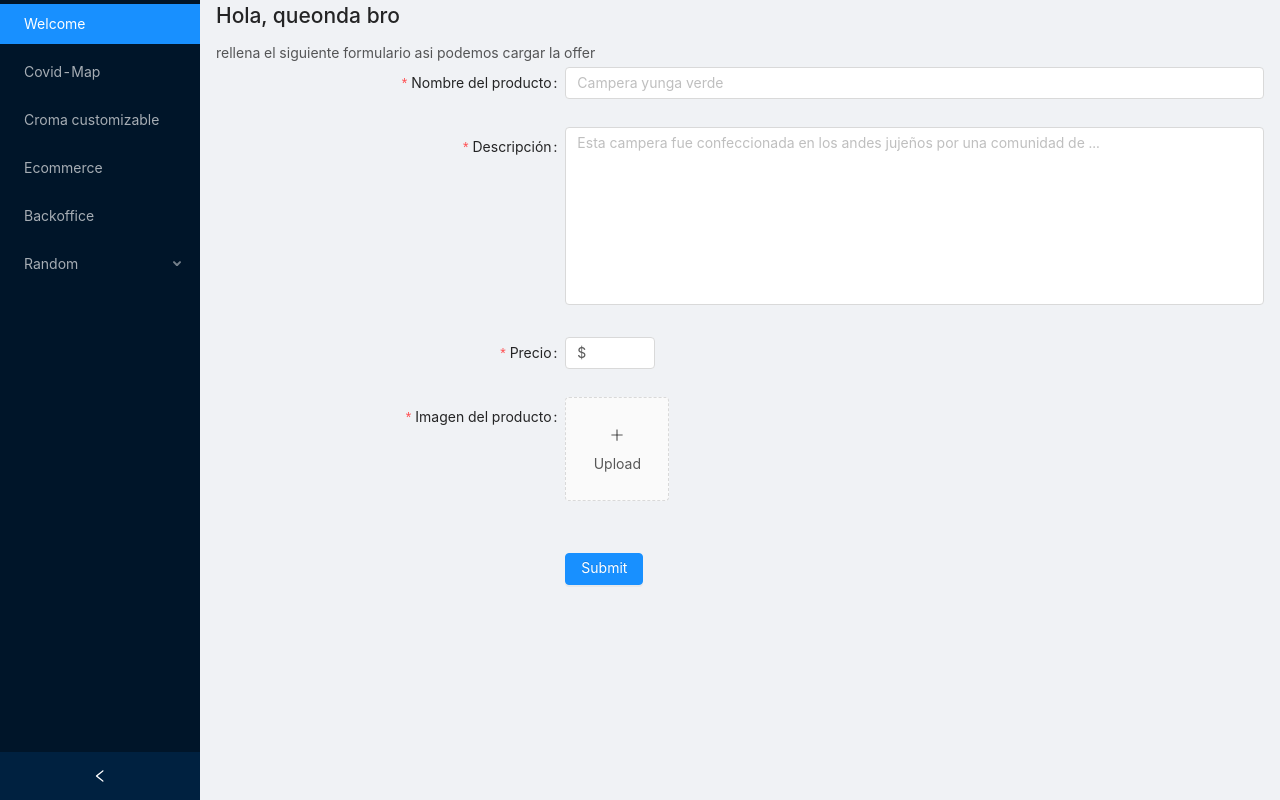
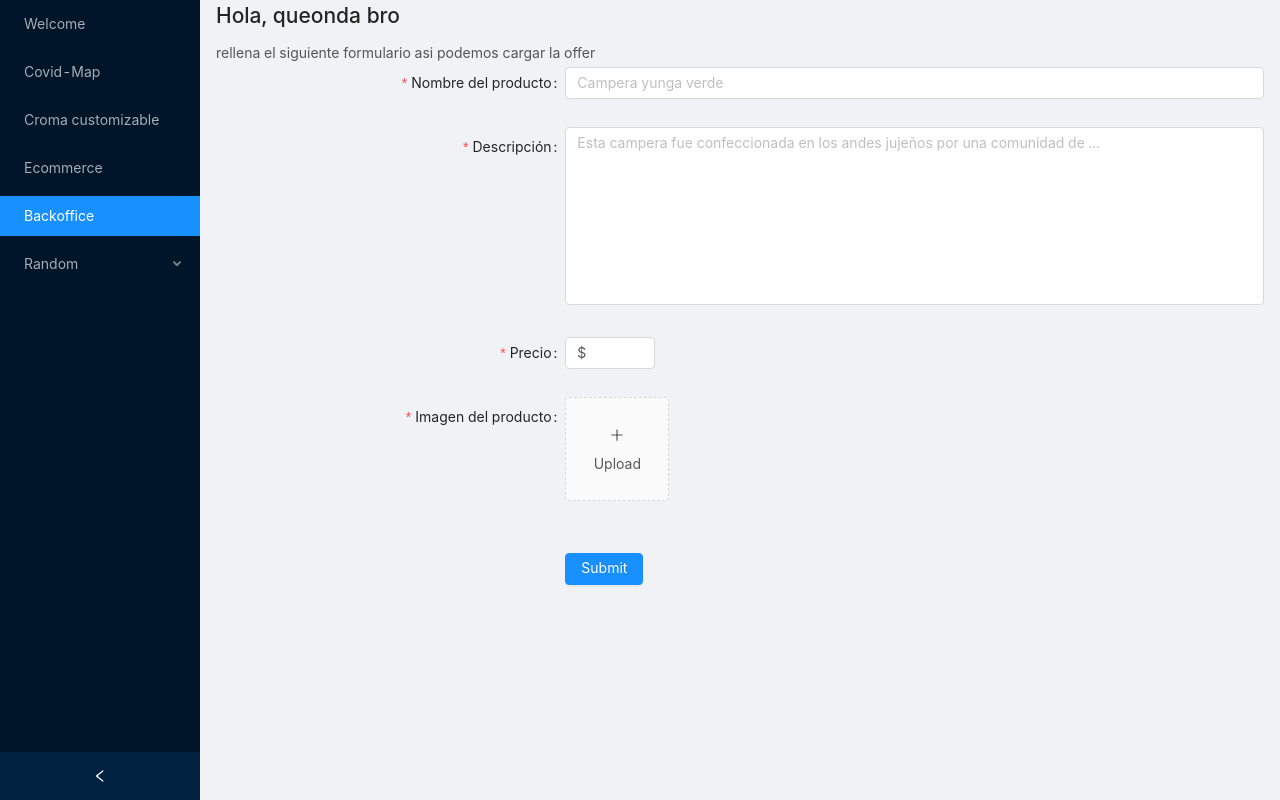
Before and after one commit to pablitxn/playground-frontend, a Next.js app: page /backoffice in a window 1280 px wide. Built offline with nearby package versions, Linux system fonts and the light colour scheme.

Commit message:
fix(navigation): el ruteo está sincronizado al menu

```diff
--- a/src/layouts/index.tsx
+++ b/src/layouts/index.tsx
@@ -1,9 +1,10 @@
 // Types
-import { FC, ReactNode, useState } from "react";
+import { FC, ReactNode, useEffect, useState } from "react";
 // AntD
 import { Layout, Menu } from "antd";
-import { DesktopOutlined, PieChartOutlined } from "@ant-design/icons";
 import Navigation from "components/_shared/nativagation";
+// Router
+import { useRouter } from "next/router";
 
 // Definitions
 const { Content, Sider } = Layout;
@@ -14,33 +15,39 @@ interface IAppLayout {
 }
 
 const AppLayout: FC<IAppLayout> = ({ children }) => {
-	const [collapsed, setCollapsed] = useState(false);
+	const router = useRouter();
+	const [state, setState] = useState({
+		collapsed: false,
+		defaultKey: [router.asPath]
+	});
 
-	const handleCollapse = () => setCollapsed(!collapsed);
+	const handleCollapse = () => setState({ ...state, collapsed: !collapsed });
+
+	const { collapsed, defaultKey } = state;
 
 	return (
 		<Layout style={{ minHeight: "100vh" }}>
 			<Sider collapsible collapsed={collapsed} onCollapse={handleCollapse}>
 				<div className="logo" />
-				<Menu theme="dark" defaultSelectedKeys={["1"]} mode="inline">
-					<Menu.Item key="1" >
+				<Menu theme="dark" mode="inline" defaultSelectedKeys={defaultKey}>
+					<Menu.Item key="/">
 						<Navigation href="/">Welcome</Navigation>
 					</Menu.Item>
-					<Menu.Item key="3" >
+					<Menu.Item key="/covid-map">
 						<Navigation href="/covid-map">Covid-Map</Navigation>
 					</Menu.Item>
-					<Menu.Item key="4" >
+					<Menu.Item key="/chroma-key">
 						<Navigation href="/chroma-key">Croma customizable</Navigation>
 					</Menu.Item>
-					<Menu.Item key="5" >
+					<Menu.Item key="/ecommerce">
 						<Navigation href="/ecommerce">Ecommerce</Navigation>
 					</Menu.Item>
-					<Menu.Item key="6" >
+					<Menu.Item key="/backoffice">
 						<Navigation href="/backoffice">Backoffice</Navigation>
 					</Menu.Item>
-					<SubMenu key="juegos" title="Random">
-						<Menu.Item key="7">Ta-te-ti</Menu.Item>
-						<Menu.Item key="8">Slider 360</Menu.Item>
+					<SubMenu key="submenu" title="Random">
+						<Menu.Item key="/ta-te-ti">Ta-te-ti</Menu.Item>
+						<Menu.Item key="/slider-360">Slider 360</Menu.Item>
 					</SubMenu>
 				</Menu>
 			</Sider>
--- a/src/pages/backoffice/index.tsx
+++ b/src/pages/backoffice/index.tsx
@@ -1,7 +1,7 @@
 // Types
 import { FC } from "react";
 // Components
-import BackofficeLayout from "layouts/hello-mern/backoffice.layout";
+import BackofficeLayout from "layouts/backoffice/backoffice.layout";
 
 const Backoffice: FC = () => {
 	const handleCreateOffer = (formData) => {
```
Also changed, not shown: src/layouts/backoffice/backoffice.layout.tsx (renamed from src/layouts/hello-mern/backoffice.layout.tsx), src/layouts/backoffice/types.ts (renamed from src/layouts/hello-mern/types.ts).
